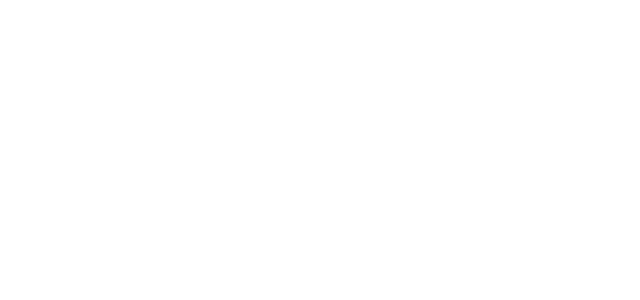
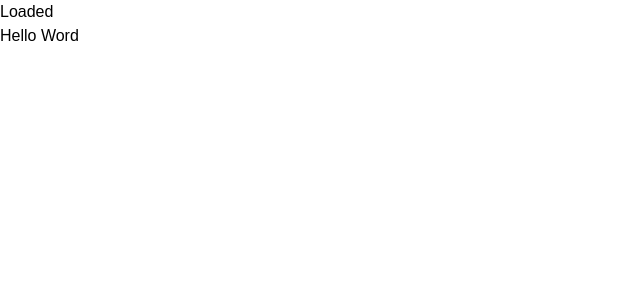
Before and after one commit to ThanhNV121097/project-4173058f, a Next.js app in the folder code/frontend/: page / in a window 1280 px wide. Shown: the top 300 px of the page, without its empty margins (0-640 px from the left). Built offline with nearby package versions, Linux system fonts and the light colour scheme.

Commit message:
feat(ui): add greeting page

```diff
--- a/code/frontend/app/page.tsx
+++ b/code/frontend/app/page.tsx
@@ -1,3 +1,49 @@
+"use client";
+
+import type { GreetingResponse } from '../lib/mock/display-stored-greeting';
+import { greetingResponse } from '../lib/mock/display-stored-greeting';
+
+type GreetingState = 'loaded' | 'loading' | 'error';
+
+const state: GreetingState = 'loaded';
+
+function GreetingFrame({
+  greeting,
+  note,
+  label,
+}: {
+  greeting: string;
+  note?: string;
+  label: string;
+}) {
+  return (
+    <section className="greeting-shell" aria-label={label}>
+      <div className="greeting-frame">
+        <div className="greeting-label">{label}</div>
+        <h1 className="greeting-text">{greeting}</h1>
+        {note ? <p className="greeting-note">{note}</p> : null}
+      </div>
+    </section>
+  );
+}
+
+function selectState(response: GreetingResponse): GreetingState {
+  if (response.error) return 'error';
+  if (!response.greeting?.text) return 'loading';
+  return state;
+}
+
 export default function Home() {
-  return <main className="app-shell">{/* Story components mount here. */}</main>;
+  const view = selectState(greetingResponse);
+  const greeting = greetingResponse.greeting?.text ?? 'Hello Word';
+
+  if (view === 'loading') {
+    return <GreetingFrame greeting="Hello Word" label="Loading" note="Loading stored greeting…" />;
+  }
+
+  if (view === 'error') {
+    return <GreetingFrame greeting="Hello Word" label="Error" note="Could not read greeting row." />;
+  }
+
+  return <GreetingFrame greeting={greeting} label="Loaded" />;
 }
```
